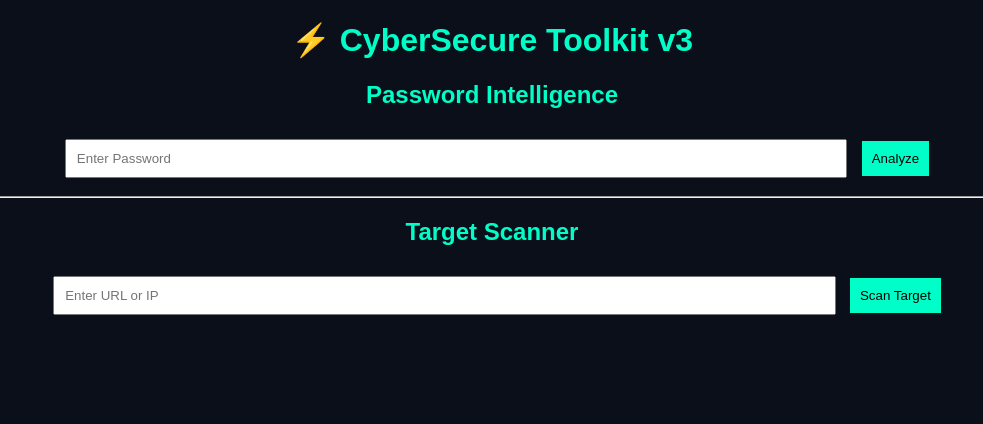
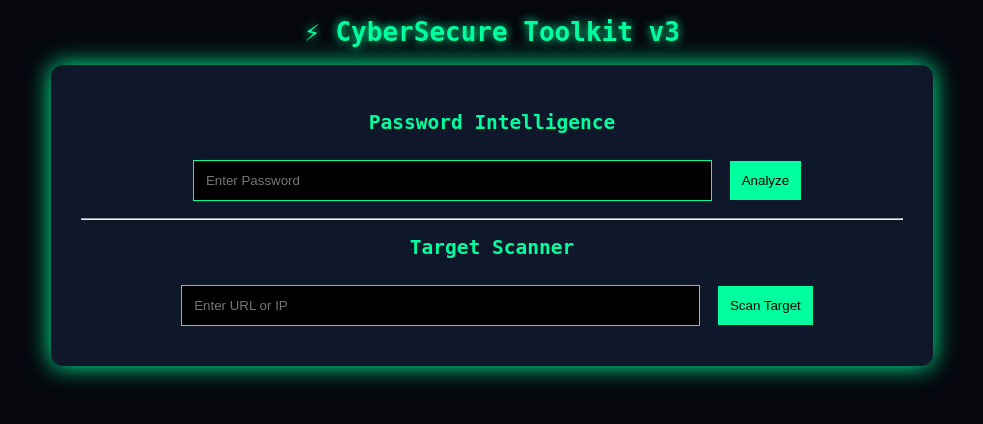
Before and after one commit to Melon006/CyberSecureToolkit, a Flask app: page / in a window 1280 px wide. Shown: the top 424 px of the page, without its empty margins (148-1131 px from the left). Run offline with Flask 3, Linux system fonts and the light colour scheme.

Commit message:
Update styles in static/style.css

```diff
--- a/static/style.css
+++ b/static/style.css
@@ -1,36 +1,51 @@
-
 body{
-background:#0b0f1a;
-color:#00ffc8;
-font-family:Arial;
+background:#05070d;
+color:#00ff9f;
+font-family:monospace;
 text-align:center;
 }
 
-.box{
-background:#111827;
-width:60%;
+h1{
+color:#00ff9f;
+text-shadow:0 0 10px #00ff9f;
+}
+
+.panel{
+background:#0f172a;
+width:65%;
 margin:auto;
 padding:30px;
-border-radius:10px;
+border-radius:12px;
+box-shadow:0 0 25px #00ff9f;
 }
 
 input{
-padding:10px;
+width:60%;
+padding:12px;
 margin:10px;
-width:60%;
+background:black;
+color:#00ff9f;
+border:1px solid #00ff9f;
 }
 
 button{
-padding:10px;
-background:#00ffc8;
+padding:12px;
+background:#00ff9f;
 border:none;
+cursor:pointer;
+}
+
+button:hover{
+background:#00cc7a;
 }
 
 .terminal{
 background:black;
-color:#00ff00;
 padding:20px;
-font-family:monospace;
 text-align:left;
 margin-top:20px;
+border-radius:8px;
+height:260px;
+overflow:auto;
+box-shadow:0 0 15px #00ff9f inset;
 }
```
